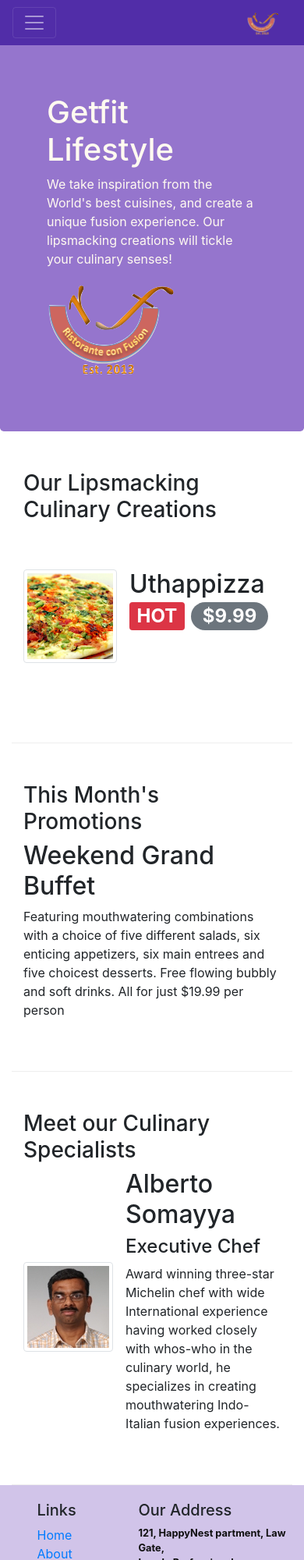
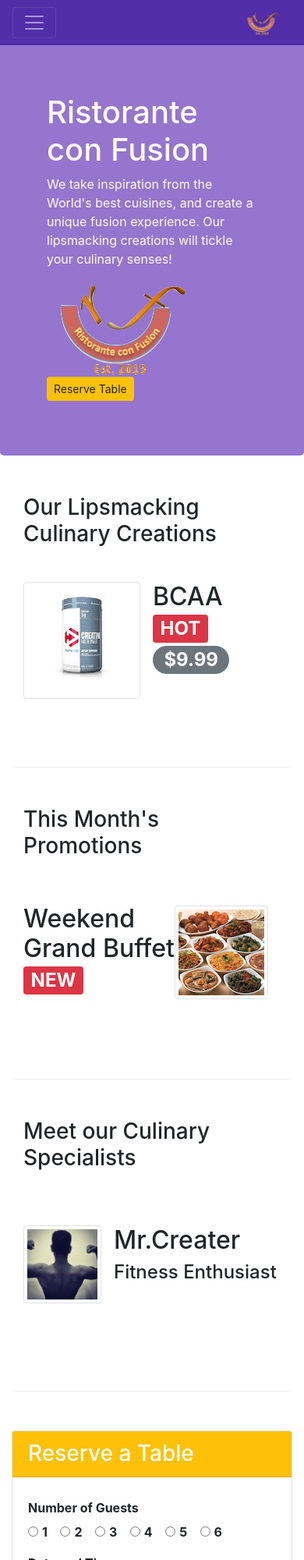
Before and after one commit to pushapak28/confusion, a website: page index.html in a window 390 px wide. Shown: the top 2000 px of the page at 78% size. Drawn offline with nearby package versions, Linux system fonts and the light colour scheme.

Commit message:
assignment2

```diff
--- a/css/styles.css
+++ b/css/styles.css
@@ -6,6 +6,12 @@ body {
 
 .navbar-dark {
     background: #512DA8;
+}
+
+
+
+#reservebutton a {
+    color: black;
 }
 
 .row-header {
@@ -43,3 +49,7 @@ address {
 label {
     font-weight: bold;
 }
+
+.copyright {
+    padding-top: 10px;
+}
--- a/index.html
+++ b/index.html
@@ -40,22 +40,30 @@
             </div>
         </div>
     </nav>
-
+    <!-- jumbototron -->
     <header class="jumbotron">
         <div class="container">
             <div class="row row-header">
-                <div class="col-12 col-sm-6">
-                    <h1>Getfit Lifestyle</h1>
+                <div class="col-sm-6">
+                    <h1>Ristorante con Fusion</h1>
                     <p>We take inspiration from the World's best cuisines, and create a unique fusion experience. Our
                         lipsmacking creations will tickle your culinary senses!</p>
                 </div>
-                <div class="col-12 col-sm align-self-center">
-                    <img src="./img/logo.png" alt="" class="img-fluid">
+                <div class="col-12 col-sm-3 align-self-center">
+                    <div class="col-12 col-sm ">
+                        <img src="./img/logo.png" alt="" class="img-fluid">
+                    </div>
+                </div>
+                <div class="col-12 col-sm-3 align-self-center">
+                    <a href="#card">
+                        <button class="btn btn-sm btn-warning" type="button" id="reservebutton">Reserve
+                            Table</button></a>
+
                 </div>
             </div>
         </div>
     </header>
-
+    <!-- end of jumbototron -->
     <div class="container">
         <div class="row align-item-center row-content">
             <div class="col-12 co-sm-4 order-sm-last col-md-3">
@@ -63,9 +71,10 @@
             </div>
             <div class="col col-sm order-sm-first col-md">
                 <div class="media">
-                    <img class="d-flex mr-3 img-thumbnail align-self-center" src="img/uthappizza.png" alt="Uthappizza">
+                    <img class="d-flex mr-3 img-thumbnail align-self-center" src="img/p20.jpg" height="50vh"
+                        width="150vh" alt="Uthappizza">
                     <div class="media-body">
-                        <h2 class="mt-0">Uthappizza <span class="badge badge-danger">HOT</span> <span
+                        <h2 class="mt-0">BCAA <span class="badge badge-danger">HOT</span> <span
                                 class="badge badge-pill badge-secondary">$9.99</span></h2>
                         <p class="d-none d-sm-block">A unique combination of Indian Uthappam (pancake) and
                             Italian pizza, topped with Cerignola olives, ripe vine
@@ -77,29 +86,40 @@
         </div>
 
 
+
+
         <div class="row row-content align-item-center">
-            <div class="col-12 co-sm-4 col-md-3">
+            <div class="col-12 col-sm-4 order-sm-first col-md-3">
                 <h3>This Month's Promotions</h3>
             </div>
-            <div class="col col-sm col-md">
-                <h2>Weekend Grand Buffet</h2>
-                <p>Featuring mouthwatering combinations with a choice of five different salads, six enticing appetizers,
-                    six main entrees and five choicest desserts. Free flowing bubbly and soft drinks. All for just
-                    $19.99 per person </p>
+            <div class="col col-sm order-sm-last col-md">
+                <div class="media">
+                    <div class="media-body">
+                        <h2 class="mt-0">Weekend Grand Buffet <span class="badge badge-danger">NEW</span> </h2>
+                        <p class="d-none d-sm-block">Featuring mouthwatering combinations with a choice of five
+                            different salads, six enticing appetizers,
+                            six main entrees and five choicest desserts. Free flowing bubbly and soft drinks. All for
+                            just
+                            $19.99 per person</p>
+                    </div>
+                    <img src="./img/buffet.png" class="d-flex mr-3 img-thumbnail align-self-center" alt="buffet">
+
+                </div>
             </div>
         </div>
-
         <div class="row row-content align-item-center">
-            <div class="col-12 co-sm-4 order-sm-last col-md-3">
+            <div class="col-12 col-sm-4 order-sm-last col-md-3">
                 <h3>Meet our Culinary Specialists</h3>
             </div>
             <div class="col col-sm order-sm-first col-md">
                 <div class="media">
-                    <img src="./img/alberto.png" class="d-flex mr-3 img-thumbnail align-self-center" alt="alberto">
+                    <img src="img/CEO.jpg" height="30vh" width="100vh"
+                        class="d-flex mr-3 img-thumbnail align-self-center" alt="mrcreater">
                     <div class="media-body">
-                        <h2>Alberto Somayya</h2>
-                        <h4>Executive Chef</h4>
-                        <p>Award winning three-star Michelin chef with wide International experience having worked
+                        <h2>Mr.Creater</h2>
+                        <h4>Fitness Enthusiast</h4>
+                        <p class="d-none d-sm-block">Award winning three-star Michelin chef with wide International
+                            experience having worked
                             closely
                             with
                             whos-who in the culinary world, he specializes in creating mouthwatering Indo-Italian fusion
@@ -110,6 +130,69 @@
             </div>
         </div>
     </div>
+    <div class="row row-content align-item-center">
+        <div class="col-sm-8  offset-sm-2 align-item-center">
+            <div class="card">
+                <h3 class="card-header bg-warning text-white ">Reserve a Table</h3>
+                <div class="card-body">
+
+                    <form id="card">
+                        <div class="form-group row">
+                            <label class="col-sm-2 col-form-label">Number of Guests </label>
+                            <div class="col-sm-10">
+                                <div class="form-check form-check-inline">
+                                    <input class="form-check-input" type="radio" name="inlineRadioOptions"
+                                        id="inlineRadio1" value="option1">
+                                    <label class="form-check-label" for="inlineRadio1">1</label>
+                                </div>
+                                <div class="form-check form-check-inline">
+                                    <input class="form-check-input" type="radio" name="inlineRadioOptions"
+                                        id="inlineRadio2" value="option2">
+                                    <label class="form-check-label" for="inlineRadio2">2</label>
+                                </div>
+                                <div class="form-check form-check-inline">
+                                    <input class="form-check-input" type="radio" name="inlineRadioOptions"
+                                        id="inlineRadio3" value="option3">
+                                    <label class="form-check-label" for="inlineRadio3">3</label>
+                                </div>
+                                <div class="form-check form-check-inline">
+                                    <input class="form-check-input" type="radio" name="inlineRadioOptions"
+                                        id="inlineRadio3" value="option3">
+                                    <label class="form-check-label" for="inlineRadio3">4</label>
+                                </div>
+                                <div class="form-check form-check-inline">
+                                    <input class="form-check-input" type="radio" name="inlineRadioOptions"
+                                        id="inlineRadio3" value="option3">
+                                    <label class="form-check-label" for="inlineRadio3">5</label>
+                                </div>
+                                <div class="form-check form-check-inline">
+                                    <input class="form-check-input" type="radio" name="inlineRadioOptions"
+                                        id="inlineRadio3" value="option3">
+                                    <label class="form-check-label" for="inlineRadio3">6</label>
+                                </div>
+                            </div>
+                        </div>
+                        <div class="form-group row">
+                            <label for="dateandtime" class="col-sm-2 col-form-label pt-0">Date and Time</label>
+                            <div class="col-12 col-sm-3">
+                                <input type="text" class="form-control" id="datee" name="date" placeholder="Date">
+                            </div>
+                            <div class="col-12 col-sm-3">
+                                <input type="text" class="form-control" id="time" name="time" placeholder="Time">
+                            </div>
+                        </div>
+                        <div class="form-group row">
+                            <div class="offset-md-2 col-md-10">
+                                <button type="submit" class="btn btn-primary">Reserve</button>
+                            </div>
+                        </div>
+                    </form>
+                </div>
+            </div>
+        </div>
+
+    </div>
+
 
     <footer class="footer">
         <div class="container">
@@ -126,11 +209,11 @@
                 <div class="col-7 col-sm-5">
                     <h5>Our Address</h5>
                     <address>
-                        121, HappyNest partment,
+                        121, HappyNest Apartment,
                         Law Gate,<br>Lovely Professional University,144411<br>
                         <i class="fa fa-phone fa-lg"></i> : +91 8360835049<br>
                         <i class="fa fa-envelope fa-lg"></i> Email: <a
-                            href="mailto:pushapak.11602086@lpu.in">confusion@food.net</a>
+                            href="mailto:pushapak.11602086@lpu.in">Pushapak.11602086@lpu.in</a>
                     </address>
                 </div>
                 <div class="col-12 col-sm-4 align-self-center">
@@ -149,7 +232,7 @@
                 </div>
             </div>
             <div class="row justify-content-center">
-                <div class="col-auto">
+                <div class="col-auto copyright">
                     <p>© Copyright 2019-2020 BOOSTFear</p>
                 </div>
             </div>
```
Also changed, not shown: aboutus.html (+1 -1 lines), contactus.html (+1 -0 lines), img/CEO.jpg (added), img/p20.jpg (added), img/photo-1517963628607-235ccdd5476c.jpg (added).
